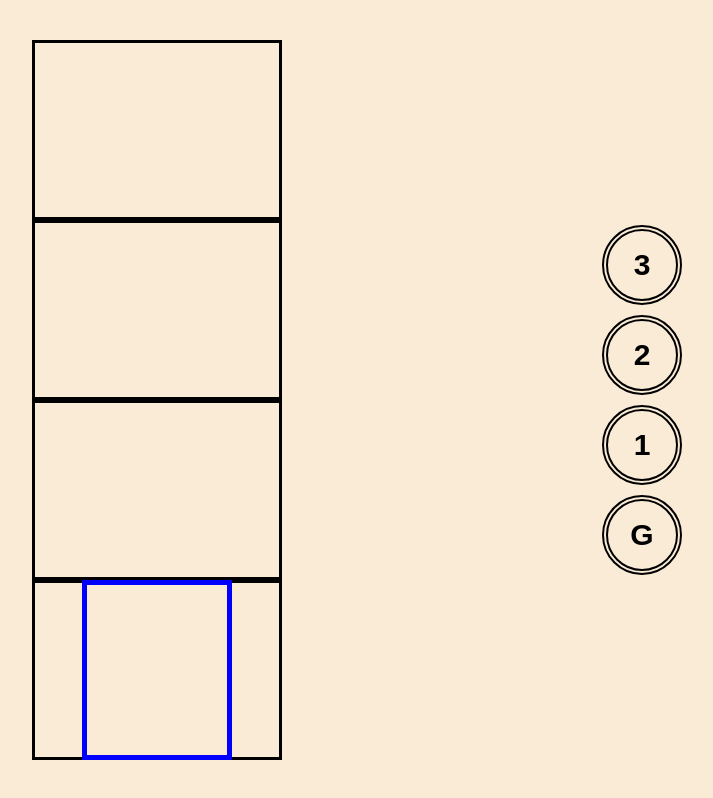
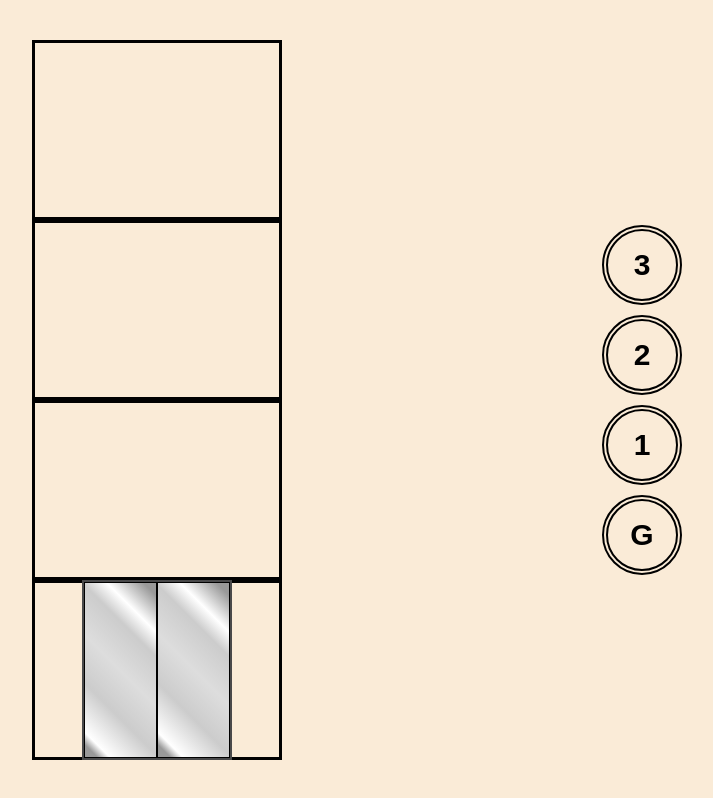
Before and after one commit to MuhamadJunaidHunani/Lift, a plain HTML site: page index.html in a window 1280 px wide. Shown: the whole page, without its empty margins (278-991 px from the left). Drawn offline with Linux system fonts and the light colour scheme.

Commit message:
Create Best Ui

```diff
--- a/script.js
+++ b/script.js
@@ -50,14 +50,26 @@ function setInLine() {
         setTimeout(() => {
             isLiftMoving = false;
             setInLine();
-        }, 2000);
+        }, 6000);
     });
 }
+function moveLift(floor, callback) {
+    const floorDifference = Math.abs(currentFloor.index - floor.index);
 
-function moveLift(floor, callback) {
+    liftContainer.style.transition = `top ${floorDifference}s linear`;
     liftContainer.style.top = floor.position;
+
     setTimeout(() => {
-        dailBtn[floor.index].classList.remove("selectedBtn")
+        currentFloor = floor;
+        setTimeout(()=>{
+            leftDoor.style.left = "-50%"
+            rightDoor.style.left = "100%"
+            setTimeout(() => {
+                leftDoor.style.left = "0%"
+                rightDoor.style.left = "50%"
+                dailBtn[floor.index].classList.remove("selectedBtn");
+            }, 2500)
+        },1000)
         callback();
-    }, 1000);
+    }, floorDifference * 1000);
 }
--- a/style.css
+++ b/style.css
@@ -1,10 +1,11 @@
-*{
+* {
     margin: 0;
     padding: 0;
     box-sizing: border-box;
     font-family: sans-serif;
     user-select: none;
 }
+
 .mainContainer {
     height: 100vh;
     display: flex;
@@ -27,6 +28,7 @@
     display: flex;
     flex-direction: column;
     align-items: center;
+    overflow: hidden;
 }
 
 .floors {
@@ -40,17 +42,57 @@
     width: 60%;
     height: 25%;
     top: 75%;
-    border: 5px solid blue;
-    transition: 1s all linear;
+    border: 2px solid rgb(73, 73, 74);
+    background-image: url("./img/peoples.jpg");
+    background-size: cover;
+    background-position: center;
+    overflow: hidden;
+}
+.lift{
+    position: relative;
+    width: 100%;
+    height: 100%;
+}
+.chainLift{
+    position: absolute;
+    top: 0;
 }
 
-
-.lift {}
-
-.dailContainer{
+.leftDoor {
+    width: 50%;
+    height: 100%;
+    border: 1px solid black;
+    background: linear-gradient(45deg,
+            #999 5%,
+            #fff 10%,
+            #ccc 30%,
+            #ddd 50%,
+            #ccc 70%,
+            #fff 80%,
+            #999 95%);
+    position: absolute;
+    left: 0%;
+    transition:  1.5s linear;
 }
 
-.dailBtn{
+.rightDoor {
+    width: 50%;
+    height: 100%;
+    border: 1px solid black;
+    background: linear-gradient(45deg,
+            #999 5%,
+            #fff 10%,
+            #ccc 30%,
+            #ddd 50%,
+            #ccc 70%,
+            #fff 80%,
+            #999 95%);
+    position: absolute;
+    left: 50%;
+    transition: 1.5s linear;
+}
+
+.dailBtn {
     width: 80px;
     height: 80px;
     display: flex;
@@ -64,12 +106,13 @@
     transition: 0.2s all;
     margin: 10px;
 }
-.dailBtn:hover{
+
+.dailBtn:hover {
     color: rgba(246, 36, 36, 0.604);
     border-color: rgba(246, 36, 36, 0.58);
 }
 
-.selectedBtn{
+.selectedBtn {
     color: red !important;
     border-color: red !important;
     cursor: not-allowed;
```
Also changed, not shown: index.html (+1 -0 lines), img/chain.png (added), img/peoples.jpg (added).
